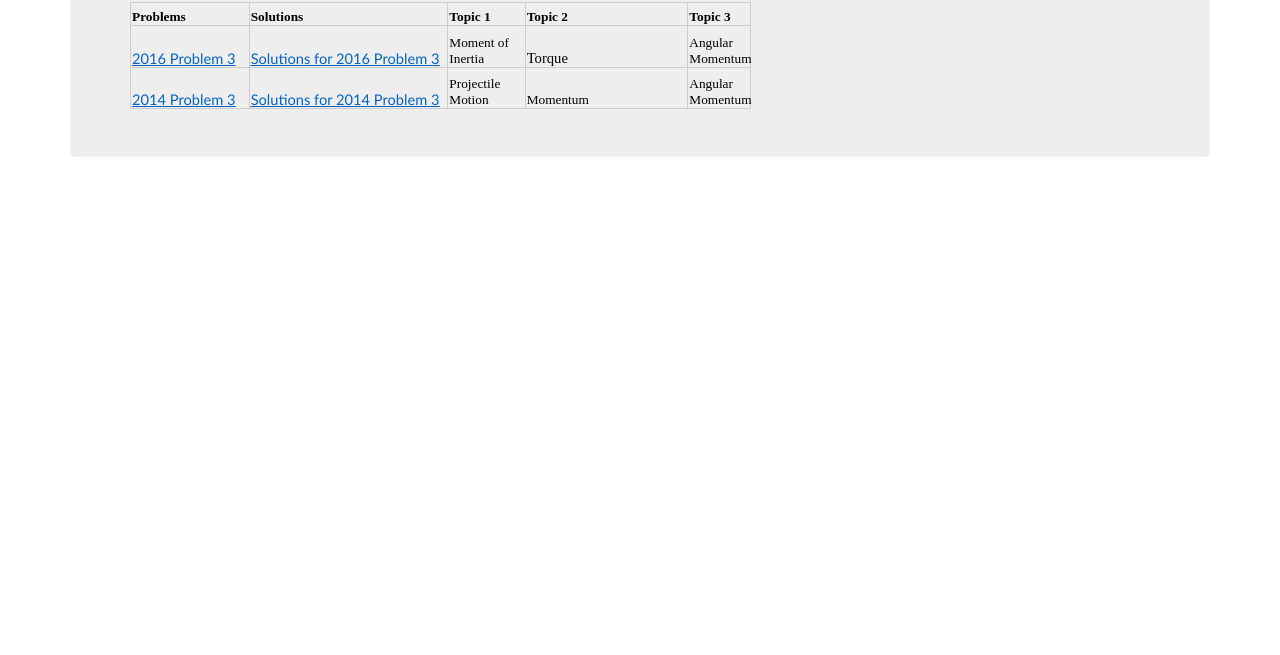
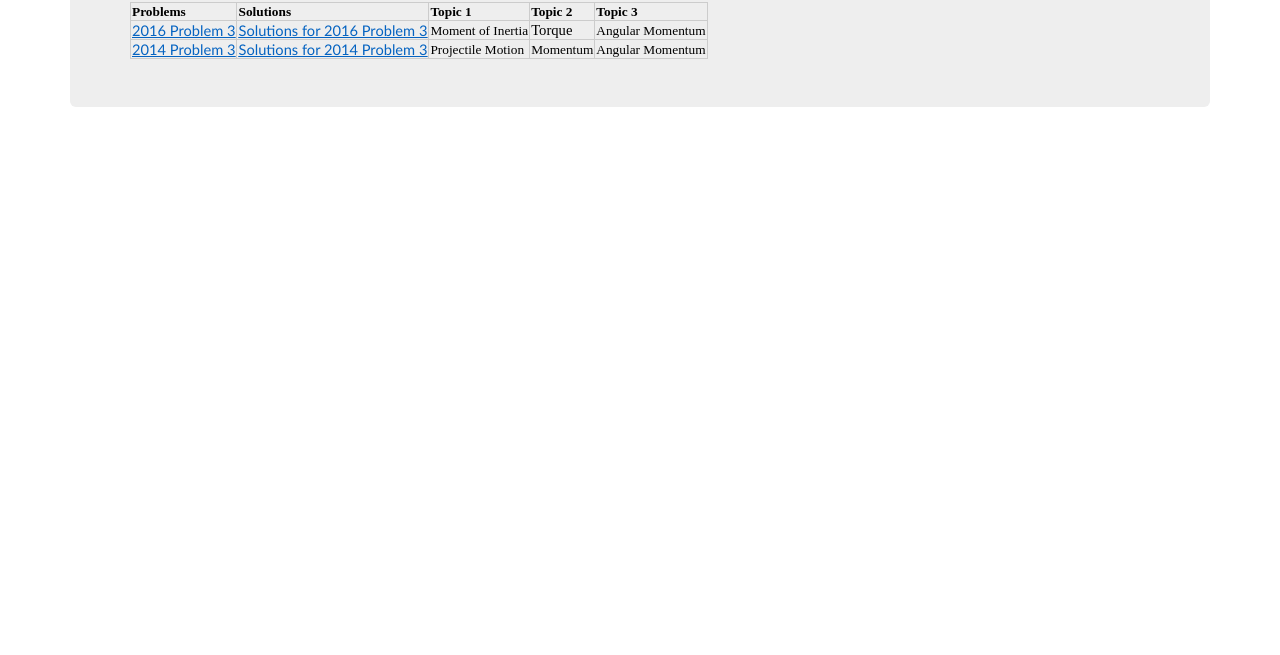
Before and after one commit to mjdudak/ap_fr_problems, a plain HTML site: page mechanics/angularmomentum.html in a window 1280 px wide. Shown: the part 145-800 px from the top of the page. Drawn offline with nearby package versions, Linux system fonts and the light colour scheme.

Commit message:
Got rid of widths and heights on angular momentum page.

```diff
--- a/mechanics/angularmomentum.html
+++ b/mechanics/angularmomentum.html
@@ -191,48 +191,48 @@ td
 <div class="container">
   <div class="jumbotron">
     <h1>Mechanics: Angular Momentum</h1>
-    <table border="0" cellpadding="0" cellspacing="0" width="619" style="border-collapse:
- collapse;table-layout:fixed;width:465pt" xmlns="http://www.w3.org/1999/xhtml">
- <colgroup><col width="118" style="mso-width-source:userset;mso-width-alt:4315;width:89pt">
- <col width="199" style="mso-width-source:userset;mso-width-alt:7277;width:149pt">
- <col width="77" style="mso-width-source:userset;mso-width-alt:2816;width:58pt">
- <col width="162" style="mso-width-source:userset;mso-width-alt:5924;width:122pt">
- <col width="63" style="mso-width-source:userset;mso-width-alt:2304;width:47pt">
- </colgroup><tbody><tr height="23" style="height:17.25pt">
-  <td height="23" class="xl65" width="118" style="height:17.25pt;width:89pt" data-sheets-value="{&quot;1&quot;:2,&quot;2&quot;:&quot;Problems&quot;}">Problems</td>
-  <td class="xl65" width="199" style="border-left:none;width:149pt" data-sheets-value="{&quot;1&quot;:2,&quot;2&quot;:&quot;Solutions&quot;}">Solutions</td>
-  <td class="xl65" width="77" style="border-left:none;width:58pt" data-sheets-value="{&quot;1&quot;:2,&quot;2&quot;:&quot;Topic 1&quot;}">Topic
+    <table border="0" cellpadding="0" cellspacing="0"  style="border-collapse:
+ collapse;table-layout:fixed;" xmlns="http://www.w3.org/1999/xhtml">
+ <colgroup><col  style="mso-width-source:userset;mso-width-alt:4315;">
+ <col  style="mso-width-source:userset;mso-width-alt:7277;">
+ <col  style="mso-width-source:userset;mso-width-alt:2816;">
+ <col  style="mso-width-source:userset;mso-width-alt:5924;">
+ <col  style="mso-width-source:userset;mso-width-alt:2304;">
+ </colgroup><tbody><tr  style="">
+  <td  class="xl65"  style=";" data-sheets-value="{&quot;1&quot;:2,&quot;2&quot;:&quot;Problems&quot;}">Problems</td>
+  <td class="xl65"  style="border-left:none;" data-sheets-value="{&quot;1&quot;:2,&quot;2&quot;:&quot;Solutions&quot;}">Solutions</td>
+  <td class="xl65"  style="border-left:none;" data-sheets-value="{&quot;1&quot;:2,&quot;2&quot;:&quot;Topic 1&quot;}">Topic
   1</td>
-  <td class="xl65" width="162" style="border-left:none;width:122pt" data-sheets-value="{&quot;1&quot;:2,&quot;2&quot;:&quot;Topic 2&quot;}">Topic
+  <td class="xl65"  style="border-left:none;" data-sheets-value="{&quot;1&quot;:2,&quot;2&quot;:&quot;Topic 2&quot;}">Topic
   2</td>
-  <td class="xl65" width="63" style="border-left:none;width:47pt" data-sheets-value="{&quot;1&quot;:2,&quot;2&quot;:&quot;Topic 3&quot;}">Topic
+  <td class="xl65"  style="border-left:none;" data-sheets-value="{&quot;1&quot;:2,&quot;2&quot;:&quot;Topic 3&quot;}">Topic
   3</td>
  </tr>
- <tr height="42" style="height:31.5pt">
-  <td height="42" class="xl66" width="118" style="height:31.5pt;border-top:none;
-  width:89pt" data-sheets-value="{&quot;1&quot;:2,&quot;2&quot;:&quot;2016 Problem 3&quot;}" data-sheets-formula="=if(not(isblank(R[0]C[-4])), hyperlink(R[0]C[-3], R[0]C[-4]), &quot;&quot;)" data-sheets-hyperlink="https://drive.google.com/file/d/1Qc9GB8sR4UYP_VzsguVEWxyU491DzTfY/view?usp=share_link"><a href="https://drive.google.com/file/d/1Qc9GB8sR4UYP_VzsguVEWxyU491DzTfY/view?usp=share_link" target="_blank">2016 Problem 3</a></td>
-  <td class="xl66" width="199" style="border-top:none;border-left:none;width:149pt" data-sheets-value="{&quot;1&quot;:2,&quot;2&quot;:&quot;Solutions for 2016 Problem 3&quot;}" data-sheets-formula="=if(not(isblank(R[0]C[-5])), hyperlink(R[0]C[-3], &quot;Solutions for &quot;&amp;R[0]C[-5]), &quot;&quot;)" data-sheets-hyperlink="https://secure-media.collegeboard.org/digitalServices/pdf/ap/ap16_physics_c_mech_sg.pdf"><a href="https://secure-media.collegeboard.org/digitalServices/pdf/ap/ap16_physics_c_mech_sg.pdf" target="_blank">Solutions for 2016 Problem 3</a></td>
-  <td class="xl67" width="77" style="border-top:none;border-left:none;width:58pt" data-sheets-value="{&quot;1&quot;:2,&quot;2&quot;:&quot;Moment of Inertia&quot;}" data-sheets-formula="=query(Mechanics!R2C[-8]:C[-2], &quot;select C where C='&quot;&amp;R[0]C[-8]&amp;&quot;' or D='&quot;&amp;R[0]C[-8]&amp;&quot;' or E='&quot;&amp;R[0]C[-8]&amp;&quot;'&quot;)">Moment
+ <tr  style="">
+  <td  class="xl66"  style=";border-top:none;
+  " data-sheets-value="{&quot;1&quot;:2,&quot;2&quot;:&quot;2016 Problem 3&quot;}" data-sheets-formula="=if(not(isblank(R[0]C[-4])), hyperlink(R[0]C[-3], R[0]C[-4]), &quot;&quot;)" data-sheets-hyperlink="https://drive.google.com/file/d/1Qc9GB8sR4UYP_VzsguVEWxyU491DzTfY/view?usp=share_link"><a href="https://drive.google.com/file/d/1Qc9GB8sR4UYP_VzsguVEWxyU491DzTfY/view?usp=share_link" target="_blank">2016 Problem 3</a></td>
+  <td class="xl66"  style="border-top:none;border-left:none;" data-sheets-value="{&quot;1&quot;:2,&quot;2&quot;:&quot;Solutions for 2016 Problem 3&quot;}" data-sheets-formula="=if(not(isblank(R[0]C[-5])), hyperlink(R[0]C[-3], &quot;Solutions for &quot;&amp;R[0]C[-5]), &quot;&quot;)" data-sheets-hyperlink="https://secure-media.collegeboard.org/digitalServices/pdf/ap/ap16_physics_c_mech_sg.pdf"><a href="https://secure-media.collegeboard.org/digitalServices/pdf/ap/ap16_physics_c_mech_sg.pdf" target="_blank">Solutions for 2016 Problem 3</a></td>
+  <td class="xl67"  style="border-top:none;border-left:none;" data-sheets-value="{&quot;1&quot;:2,&quot;2&quot;:&quot;Moment of Inertia&quot;}" data-sheets-formula="=query(Mechanics!R2C[-8]:C[-2], &quot;select C where C='&quot;&amp;R[0]C[-8]&amp;&quot;' or D='&quot;&amp;R[0]C[-8]&amp;&quot;' or E='&quot;&amp;R[0]C[-8]&amp;&quot;'&quot;)">Moment
   of Inertia</td>
-  <td class="xl68" width="162" style="border-top:none;border-left:none;width:122pt" data-sheets-value="{&quot;1&quot;:2,&quot;2&quot;:&quot;Torque&quot;}" data-sheets-formula="=query(Mechanics!R2C[-9]:C[-3], &quot;select D where C='&quot;&amp;R[0]C[-9]&amp;&quot;' or D='&quot;&amp;R[0]C[-9]&amp;&quot;' or E='&quot;&amp;R[0]C[-9]&amp;&quot;'&quot;)">Torque</td>
-  <td class="xl67" width="63" style="border-top:none;border-left:none;width:47pt" data-sheets-value="{&quot;1&quot;:2,&quot;2&quot;:&quot;Angular Momentum&quot;}" data-sheets-formula="=query(Mechanics!R2C[-10]:C[-4], &quot;select E where C='&quot;&amp;R[0]C[-10]&amp;&quot;' or D='&quot;&amp;R[0]C[-10]&amp;&quot;' or E='&quot;&amp;R[0]C[-10]&amp;&quot;'&quot;)">Angular
+  <td class="xl68"  style="border-top:none;border-left:none;" data-sheets-value="{&quot;1&quot;:2,&quot;2&quot;:&quot;Torque&quot;}" data-sheets-formula="=query(Mechanics!R2C[-9]:C[-3], &quot;select D where C='&quot;&amp;R[0]C[-9]&amp;&quot;' or D='&quot;&amp;R[0]C[-9]&amp;&quot;' or E='&quot;&amp;R[0]C[-9]&amp;&quot;'&quot;)">Torque</td>
+  <td class="xl67"  style="border-top:none;border-left:none;" data-sheets-value="{&quot;1&quot;:2,&quot;2&quot;:&quot;Angular Momentum&quot;}" data-sheets-formula="=query(Mechanics!R2C[-10]:C[-4], &quot;select E where C='&quot;&amp;R[0]C[-10]&amp;&quot;' or D='&quot;&amp;R[0]C[-10]&amp;&quot;' or E='&quot;&amp;R[0]C[-10]&amp;&quot;'&quot;)">Angular
   Momentum</td>
  </tr>
- <tr height="41" style="height:30.75pt">
-  <td height="41" class="xl66" width="118" style="height:30.75pt;border-top:none;
-  width:89pt" data-sheets-value="{&quot;1&quot;:2,&quot;2&quot;:&quot;2014 Problem 3&quot;}" data-sheets-formula="=if(not(isblank(R[0]C[-4])), hyperlink(R[0]C[-3], R[0]C[-4]), &quot;&quot;)" data-sheets-hyperlink="https://drive.google.com/file/d/1QtJo83HDcdT28FfImSYvr5F9r4YNFFaD/view?usp=sharing"><a href="https://drive.google.com/file/d/1QtJo83HDcdT28FfImSYvr5F9r4YNFFaD/view?usp=sharing" target="_blank">2014 Problem 3</a></td>
-  <td class="xl66" width="199" style="border-top:none;border-left:none;width:149pt" data-sheets-value="{&quot;1&quot;:2,&quot;2&quot;:&quot;Solutions for 2014 Problem 3&quot;}" data-sheets-formula="=if(not(isblank(R[0]C[-5])), hyperlink(R[0]C[-3], &quot;Solutions for &quot;&amp;R[0]C[-5]), &quot;&quot;)" data-sheets-hyperlink="https://secure-media.collegeboard.org/digitalServices/pdf/ap/ap14_physics_cm_scoring_guidelines.pdf"><a href="https://secure-media.collegeboard.org/digitalServices/pdf/ap/ap14_physics_cm_scoring_guidelines.pdf" target="_blank">Solutions for 2014 Problem 3</a></td>
-  <td class="xl67" width="77" style="border-top:none;border-left:none;width:58pt" data-sheets-value="{&quot;1&quot;:2,&quot;2&quot;:&quot;Projectile Motion&quot;}" data-sheets-ischild="">Projectile Motion</td>
-  <td class="xl67" width="162" style="border-top:none;border-left:none;width:122pt" data-sheets-value="{&quot;1&quot;:2,&quot;2&quot;:&quot;Momentum&quot;}" data-sheets-ischild="">Momentum</td>
-  <td class="xl67" width="63" style="border-top:none;border-left:none;width:47pt" data-sheets-value="{&quot;1&quot;:2,&quot;2&quot;:&quot;Angular Momentum&quot;}" data-sheets-ischild="">Angular Momentum</td>
+ <tr  style="">
+  <td  class="xl66"  style=";border-top:none;
+  " data-sheets-value="{&quot;1&quot;:2,&quot;2&quot;:&quot;2014 Problem 3&quot;}" data-sheets-formula="=if(not(isblank(R[0]C[-4])), hyperlink(R[0]C[-3], R[0]C[-4]), &quot;&quot;)" data-sheets-hyperlink="https://drive.google.com/file/d/1QtJo83HDcdT28FfImSYvr5F9r4YNFFaD/view?usp=sharing"><a href="https://drive.google.com/file/d/1QtJo83HDcdT28FfImSYvr5F9r4YNFFaD/view?usp=sharing" target="_blank">2014 Problem 3</a></td>
+  <td class="xl66"  style="border-top:none;border-left:none;" data-sheets-value="{&quot;1&quot;:2,&quot;2&quot;:&quot;Solutions for 2014 Problem 3&quot;}" data-sheets-formula="=if(not(isblank(R[0]C[-5])), hyperlink(R[0]C[-3], &quot;Solutions for &quot;&amp;R[0]C[-5]), &quot;&quot;)" data-sheets-hyperlink="https://secure-media.collegeboard.org/digitalServices/pdf/ap/ap14_physics_cm_scoring_guidelines.pdf"><a href="https://secure-media.collegeboard.org/digitalServices/pdf/ap/ap14_physics_cm_scoring_guidelines.pdf" target="_blank">Solutions for 2014 Problem 3</a></td>
+  <td class="xl67"  style="border-top:none;border-left:none;" data-sheets-value="{&quot;1&quot;:2,&quot;2&quot;:&quot;Projectile Motion&quot;}" data-sheets-ischild="">Projectile Motion</td>
+  <td class="xl67"  style="border-top:none;border-left:none;" data-sheets-value="{&quot;1&quot;:2,&quot;2&quot;:&quot;Momentum&quot;}" data-sheets-ischild="">Momentum</td>
+  <td class="xl67"  style="border-top:none;border-left:none;" data-sheets-value="{&quot;1&quot;:2,&quot;2&quot;:&quot;Angular Momentum&quot;}" data-sheets-ischild="">Angular Momentum</td>
  </tr>
  <!--[if supportMisalignedColumns]-->
- <tr height="0" style="display:none">
-  <td width="118" style="width:89pt"></td>
-  <td width="199" style="width:149pt"></td>
-  <td width="77" style="width:58pt"></td>
-  <td width="162" style="width:122pt"></td>
-  <td width="63" style="width:47pt"></td>
+ <tr  style="display:none">
+  <td  style=""></td>
+  <td  style=""></td>
+  <td  style=""></td>
+  <td  style=""></td>
+  <td  style=""></td>
  </tr>
  <!--[endif]-->
 </tbody></table>
```
